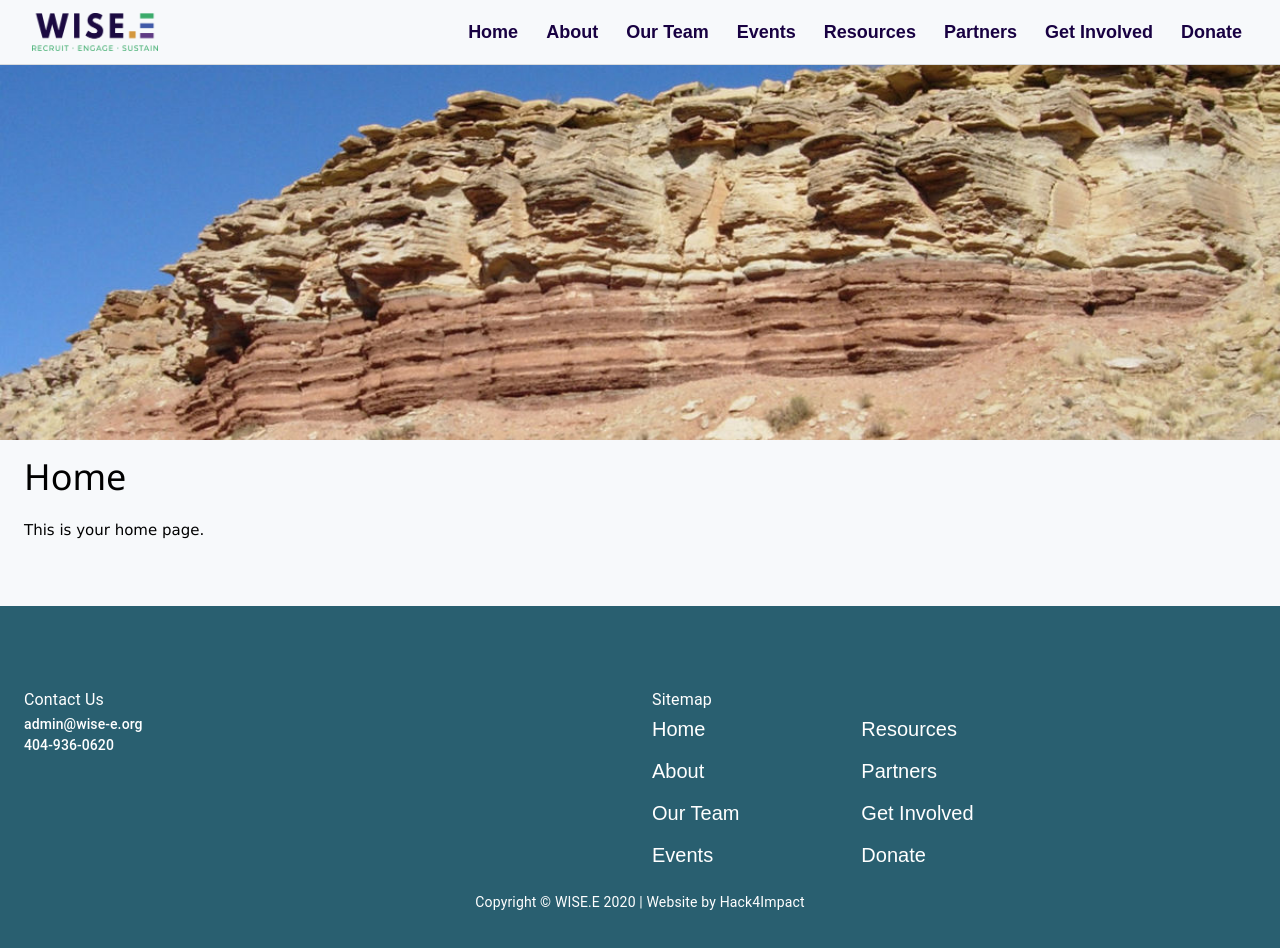
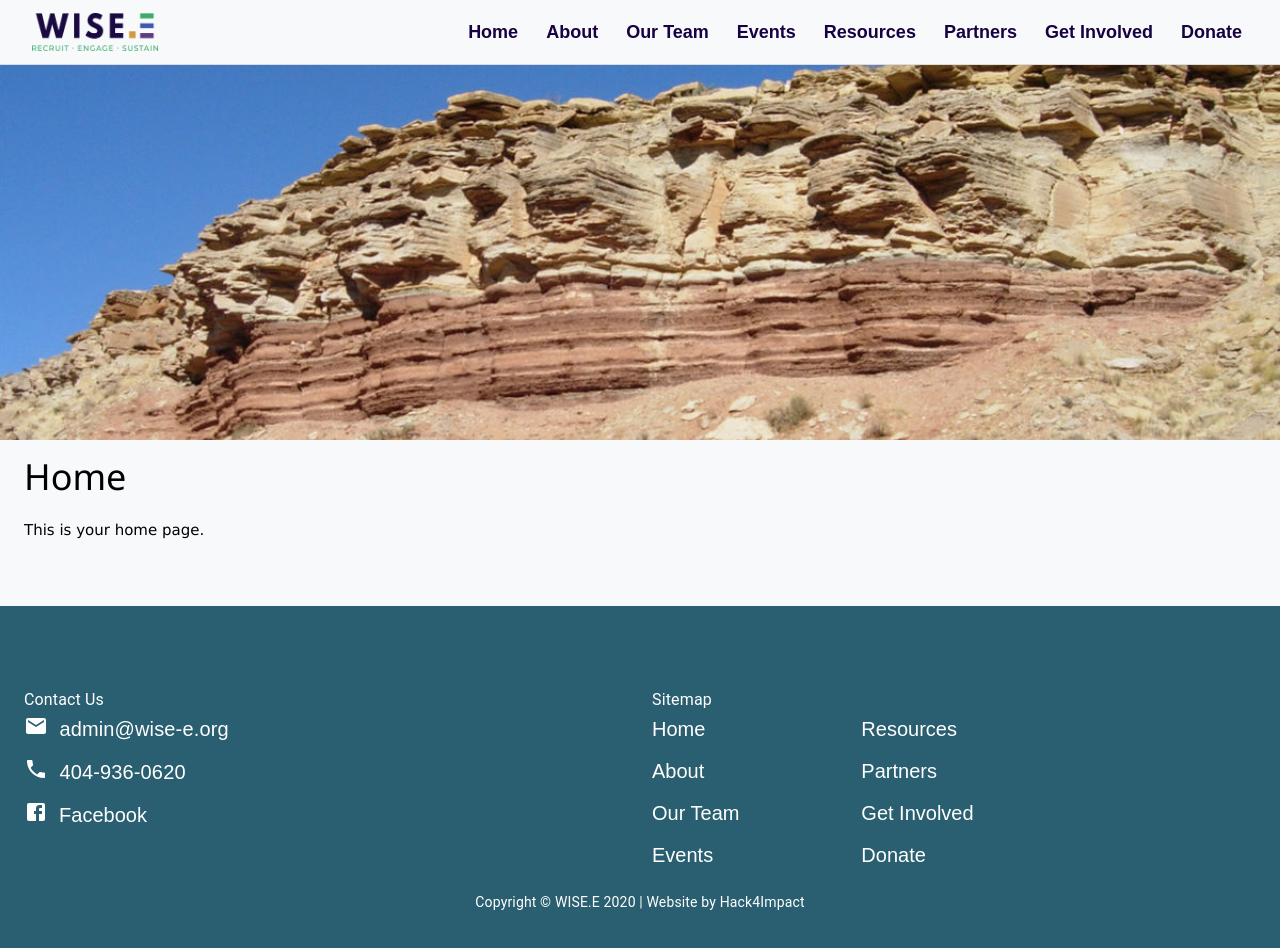
Before and after one commit to Hack4Impact-UMD/WISE-E, a React (Create React App) app: page / in a window 1280 px wide. Shown: the top 948 px of the page. Built offline with nearby package versions, Linux system fonts and the light colour scheme.

Commit message:
Update Resources and footer
-add headers to Resources page
-update footer with icons

```diff
--- a/src/components/Footer.js
+++ b/src/components/Footer.js
@@ -5,7 +5,12 @@ import Container from "@material-ui/core/Container";
 import Typography from "@material-ui/core/Typography";
 import Link from "@material-ui/core/Link";
 import Grid from "@material-ui/core/Grid";
-import Paper from "@material-ui/core/Paper";
+import EmailIcon from "@material-ui/icons/Email";
+import PhoneIcon from "@material-ui/icons/Phone";
+
+import IconButton from "@material-ui/core/IconButton";
+
+import FacebookIcon from "@material-ui/icons/Facebook";
 
 function Copyright() {
   return (
@@ -34,7 +39,14 @@ const useStyles = makeStyles((theme) => ({
     fontFamily: "sans-serif",
     fontSize: 20,
     // fontWeight: "bold"
-  }
+  },
+  subtitle: {
+    color: "white",
+    fontFamily: "sans-serif",
+    fontSize: 20,
+    display: "inline-flex",
+    verticalAlign: "bottom",
+  },
 }));
 
 export default function Footer(props) {
@@ -46,13 +58,41 @@ export default function Footer(props) {
       <Container maxWidth="lg">
         <Grid container spacing={3}>
 
-            {/* Contact Us */}
-            <Grid item xs>
-              <Typography variant="subtitle1">Contact Us</Typography>
-            <Grid container spacing={2}>
-              <Grid item inner>
-              <Typography variant="subtitle2">admin@wise-e.org</Typography>
-              <Typography variant="subtitle2">404-936-0620</Typography>
+          {/* Contact Us */}
+          <Grid item xs>
+            <Typography variant="subtitle1">Contact Us</Typography>
+
+             {/* Row 1 */}
+             <Grid container spacing={3}>
+              <Grid item xs={9}>
+              <Typography variant="subtitle2" className={classes.subtitle}>
+                  {" "}
+                  <EmailIcon /> &nbsp; admin@wise-e.org
+                </Typography>
+              </Grid>
+            </Grid>
+
+
+             {/* Row 2 */}
+             <Grid container spacing={3}>
+              <Grid item xs={9}>
+              <Typography variant="subtitle2" className={classes.subtitle}>
+                  {" "}
+                  <PhoneIcon /> &nbsp; 404-936-0620
+                </Typography>
+              </Grid>
+            </Grid>
+
+
+            {/* Row 3 */}
+            <Grid container spacing={3}>
+              <Grid item xs={9}>
+              <Link
+                  className={classes.subtitle}
+                  href="https://www.facebook.com/Center-for-Sustainable-Communities-Atlanta-219072231567212/"
+                >
+                  <FacebookIcon /> &nbsp; Facebook
+                </Link>
               </Grid>
             </Grid>
           </Grid>
@@ -64,7 +104,7 @@ export default function Footer(props) {
             {/* Row 1 */}
             <Grid container spacing={3}>
               <Grid item xs={4}>
-              <Link className={classes.link} href="/">
+                <Link className={classes.link} href="/">
                   Home
                 </Link>
               </Grid>
@@ -83,7 +123,7 @@ export default function Footer(props) {
                 </Link>
               </Grid>
               <Grid item xs={4}>
-                <Link className={classes.link} href="partners" >
+                <Link className={classes.link} href="partners">
                   Partners
                 </Link>
               </Grid>
@@ -97,7 +137,7 @@ export default function Footer(props) {
                 </Link>
               </Grid>
               <Grid item xs={4}>
-                <Link className={classes.link} href="get-involved" >
+                <Link className={classes.link} href="get-involved">
                   Get Involved
                 </Link>
               </Grid>
@@ -111,13 +151,11 @@ export default function Footer(props) {
                 </Link>
               </Grid>
               <Grid item xs={4}>
-                <Link className={classes.link} href="donate" >
+                <Link className={classes.link} href="donate">
                   Donate
                 </Link>
               </Grid>
             </Grid>
-
-
           </Grid>
         </Grid>
         <br></br>
--- a/src/components/Resources/index.js
+++ b/src/components/Resources/index.js
@@ -1,13 +1,20 @@
-import React from 'react';
-import { Container } from '@material-ui/core';
+import React from "react";
+import { Container } from "@material-ui/core";
+import Typography from "@material-ui/core/Typography";
 
 const Resources = () => {
-    return (
-        <Container>
-            <h1>Resources</h1>
-            <p>Resources list</p>
-        </Container>
-    );
-}
+  return (
+    <Container>
+      <h1>Resources</h1>
+      <Typography><h2>Leadership</h2></Typography>
+      <Typography><h2>Financial</h2></Typography>
+      <Typography><h2>Career Pathway</h2></Typography>
+      <Typography><h2>Awards</h2></Typography>
+      <Typography><h2>Academic</h2></Typography>
+      <Typography><h2>Internships</h2></Typography>
+      <Typography><h2>Fellowships</h2></Typography>
+    </Container>
+  );
+};
 
 export default Resources;
```
